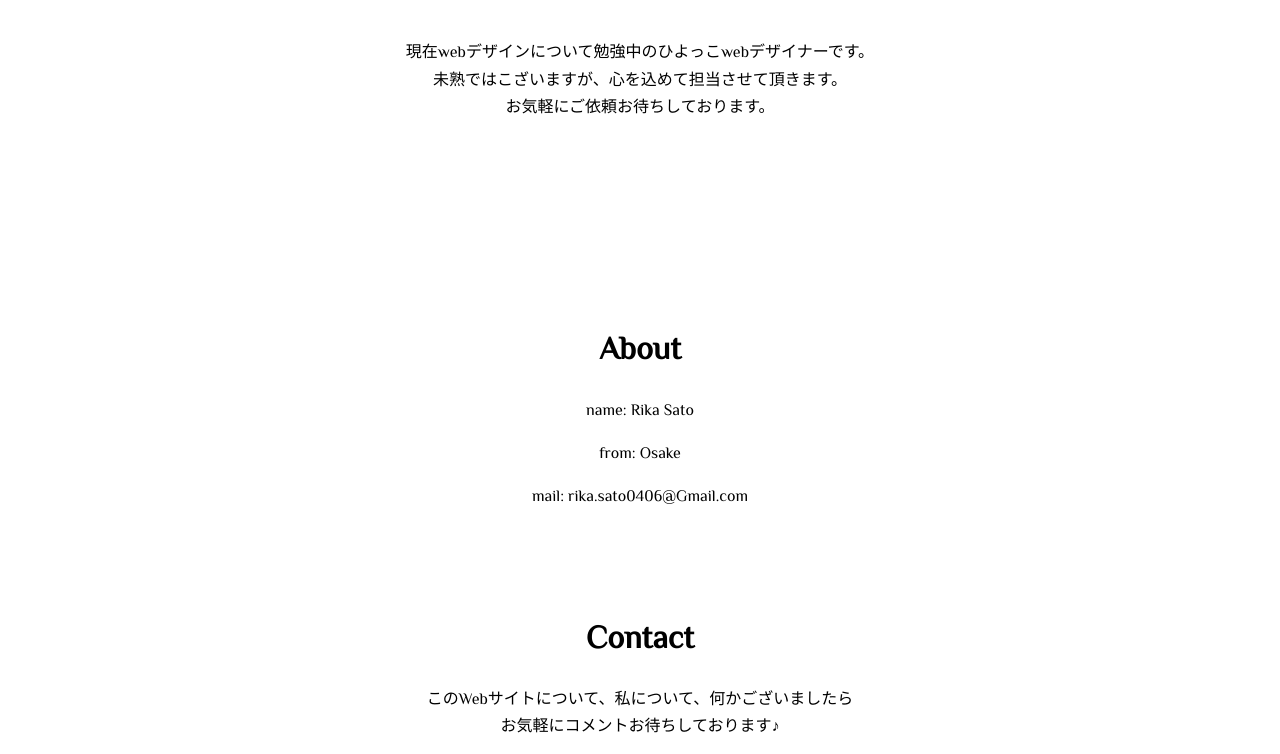
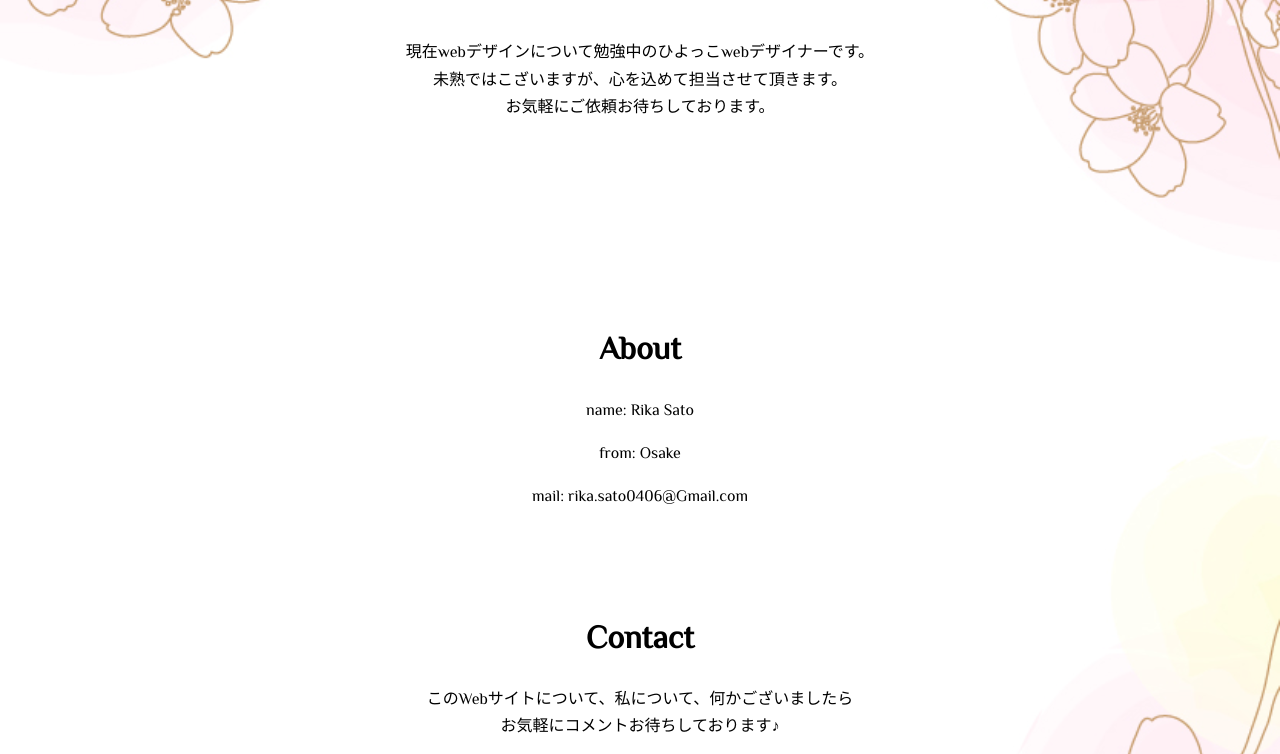
Before and after one commit to sugar-rk/sugar-rk.github.io, a plain HTML site: page index.html in a window 1280 px wide. Shown: the part 414-1168 px from the top of the page. Drawn offline with Linux system fonts and the light colour scheme.

Commit message:
Update stylesheet.css

```diff
--- a/stylesheet.css
+++ b/stylesheet.css
@@ -13,7 +13,7 @@ body{
     line-height: 1.7;
     color: #000;
     text-align: center;
-    background: url(img/bg1.jpg) no-repeat center;
+    background: url(https://github.com/sugar-rk/sugar-rk.github.io/blob/main/bg1.jpg?raw=true) no-repeat center;
     background-size: cover;
 }
 
```
